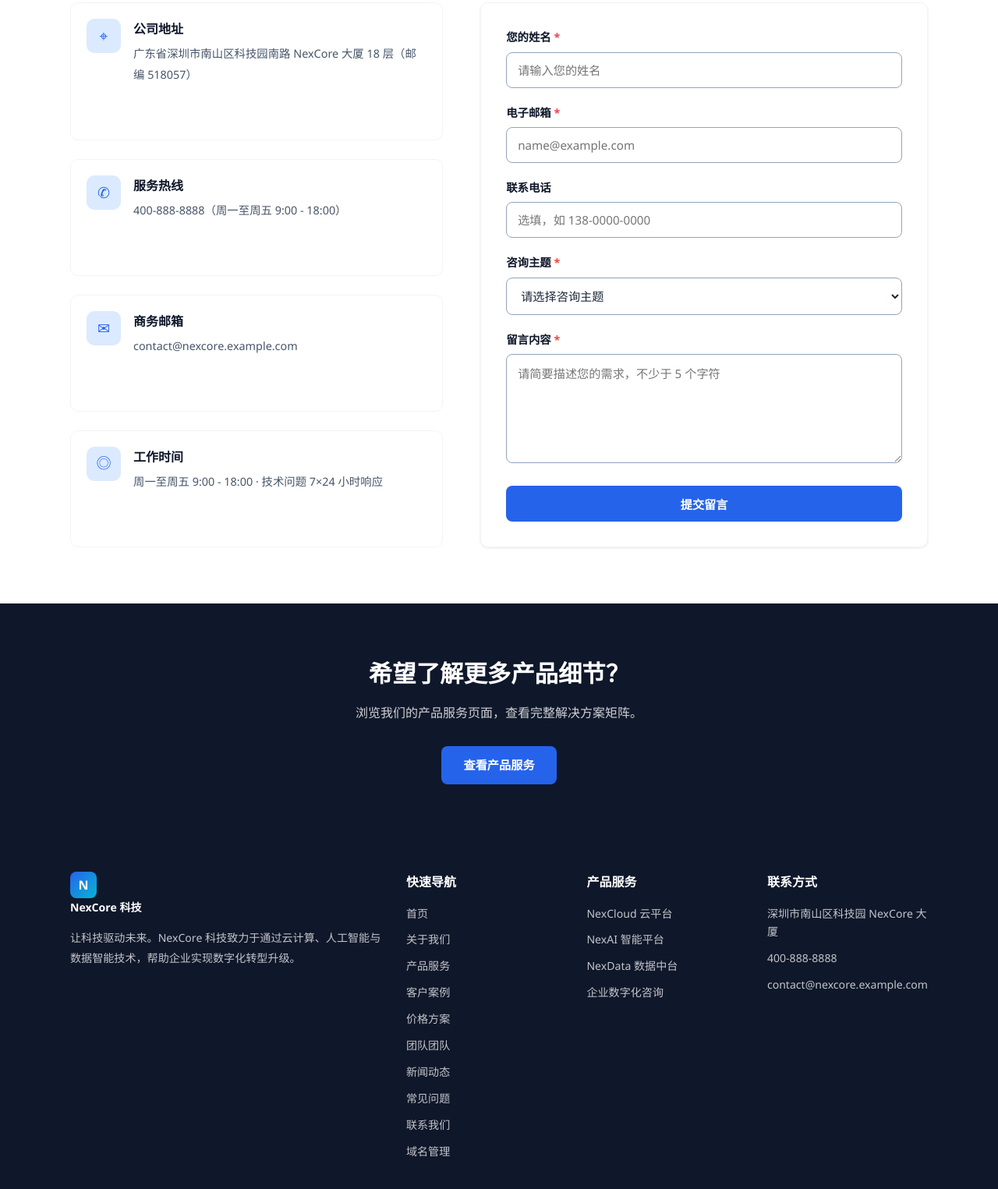
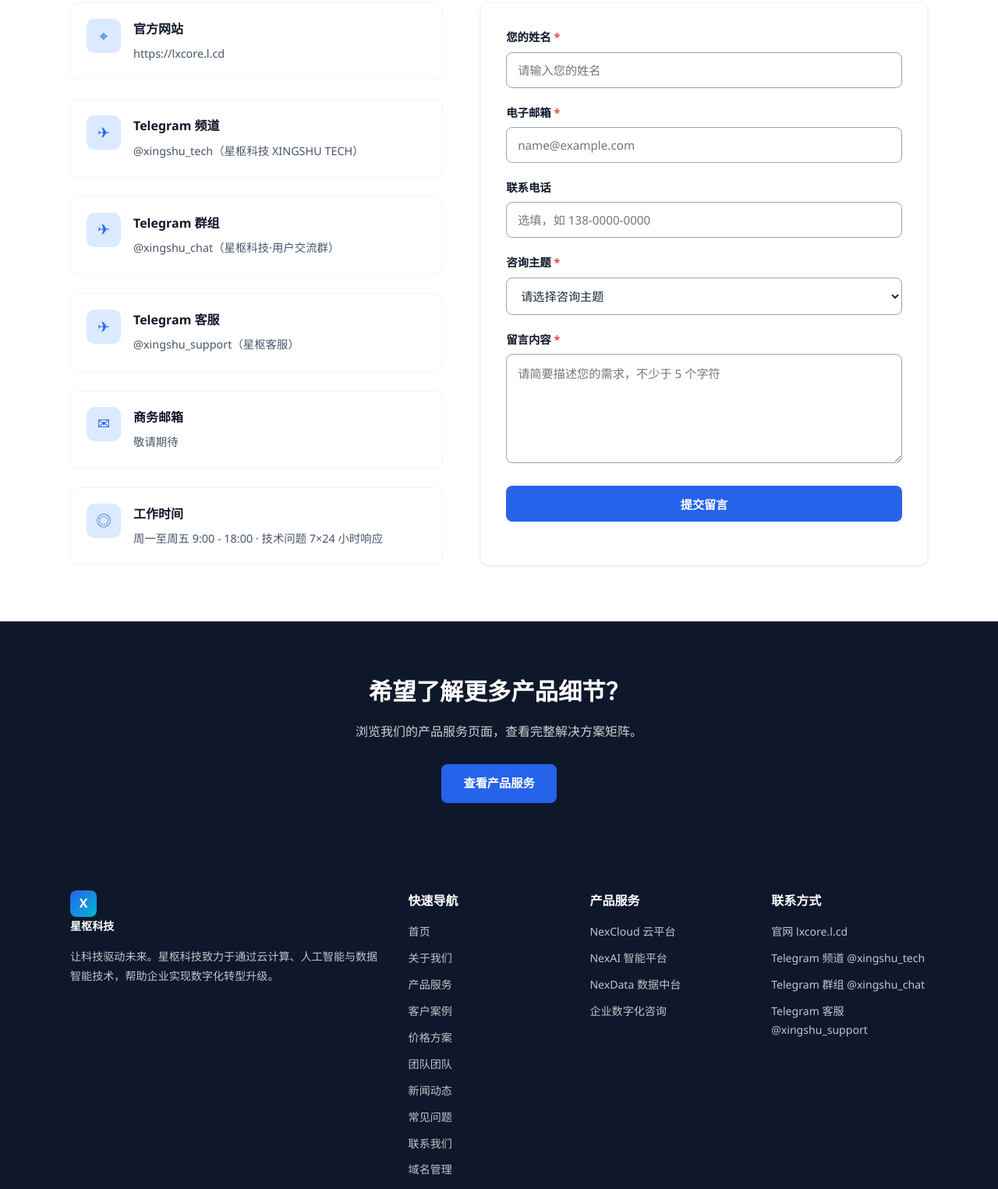
Before and after one commit to tomf02391-crypto/nexcore-site, a plain HTML site: page contact.html in a window 1280 px wide. Shown: the part 463-1988 px from the top of the page at 78% size. Drawn offline with Linux system fonts and the light colour scheme.

Commit message:
rebrand to XINGSHU TECH and update contact info

```diff
--- a/contact.html
+++ b/contact.html
@@ -3,8 +3,8 @@
 <head>
   <meta charset="UTF-8" />
   <meta name="viewport" content="width=device-width, initial-scale=1.0" />
-  <meta name="description" content="联系 NexCore 科技 - 联系方式、地址、咨询表单" />
-  <title>联系我们 - NexCore 科技</title>
+  <meta name="description" content="联系 星枢科技 XINGSHU TECH - 联系方式、地址、咨询表单" />
+  <title>联系我们 - 星枢科技 XINGSHU TECH</title>
   <link rel="icon" href="favicon.ico" type="image/x-icon" />
   <link rel="stylesheet" href="style.css" />
 </head>
@@ -14,8 +14,8 @@
   <header class="navbar">
     <div class="container">
       <a href="index.html" class="logo">
-        <span class="logo-icon">N</span>
-        <span>NexCore 科技</span>
+        <span class="logo-icon">X</span>
+        <span>星枢科技</span>
       </a>
       <nav class="nav-links">
         <a href="index.html">首页</a>
@@ -56,22 +56,36 @@
           <div class="info-item">
             <span class="ii-icon">⌖</span>
             <div>
-              <strong>公司地址</strong>
-              <span>广东省深圳市南山区科技园南路 NexCore 大厦 18 层（邮编 518057）</span>
+              <strong>官方网站</strong>
+              <span><a href="https://lxcore.l.cd" target="_blank" rel="noopener">https://lxcore.l.cd</a></span>
             </div>
           </div>
           <div class="info-item">
-            <span class="ii-icon">✆</span>
+            <span class="ii-icon">✈</span>
             <div>
-              <strong>服务热线</strong>
-              <span>400-888-8888（周一至周五 9:00 - 18:00）</span>
+              <strong>Telegram 频道</strong>
+              <span><a href="https://t.me/xingshu_tech" target="_blank" rel="noopener">@xingshu_tech</a>（星枢科技 XINGSHU TECH）</span>
+            </div>
+          </div>
+          <div class="info-item">
+            <span class="ii-icon">✈</span>
+            <div>
+              <strong>Telegram 群组</strong>
+              <span><a href="https://t.me/xingshu_chat" target="_blank" rel="noopener">@xingshu_chat</a>（星枢科技·用户交流群）</span>
+            </div>
+          </div>
+          <div class="info-item">
+            <span class="ii-icon">✈</span>
+            <div>
+              <strong>Telegram 客服</strong>
+              <span><a href="https://t.me/xingshu_support" target="_blank" rel="noopener">@xingshu_support</a>（星枢客服）</span>
             </div>
           </div>
           <div class="info-item">
             <span class="ii-icon">✉</span>
             <div>
               <strong>商务邮箱</strong>
-              <span>contact@nexcore.example.com</span>
+              <span>敬请期待</span>
             </div>
           </div>
           <div class="info-item">
@@ -145,10 +159,10 @@
       <div class="footer-grid">
         <div class="footer-col">
           <a href="index.html" class="logo" style="color:#fff;">
-            <span class="logo-icon">N</span>
-            <span>NexCore 科技</span>
+            <span class="logo-icon">X</span>
+            <span>星枢科技</span>
           </a>
-          <p style="margin-top:14px;">让科技驱动未来。NexCore 科技致力于通过云计算、人工智能与数据智能技术，帮助企业实现数字化转型升级。</p>
+          <p style="margin-top:14px;">让科技驱动未来。星枢科技致力于通过云计算、人工智能与数据智能技术，帮助企业实现数字化转型升级。</p>
         </div>
         <div class="footer-col">
           <h4>快速导航</h4>
@@ -172,13 +186,14 @@
         </div>
         <div class="footer-col">
           <h4>联系方式</h4>
-          <a href="contact.html">深圳市南山区科技园 NexCore 大厦</a>
-          <a href="contact.html">400-888-8888</a>
-          <a href="contact.html">contact@nexcore.example.com</a>
+          <a href="https://lxcore.l.cd" target="_blank" rel="noopener">官网 lxcore.l.cd</a>
+          <a href="https://t.me/xingshu_tech" target="_blank" rel="noopener">Telegram 频道 @xingshu_tech</a>
+          <a href="https://t.me/xingshu_chat" target="_blank" rel="noopener">Telegram 群组 @xingshu_chat</a>
+          <a href="https://t.me/xingshu_support" target="_blank" rel="noopener">Telegram 客服 @xingshu_support</a>
         </div>
       </div>
       <div class="footer-bottom">
-        © <span id="currentYear">2026</span> NexCore 科技（示例站点）。保留所有权利。
+        © <span id="currentYear">2026</span> 星枢科技（XINGSHU TECH）。保留所有权利。
       </div>
     </div>
   </footer>
--- a/script.js
+++ b/script.js
@@ -1,5 +1,5 @@
 /* =========================================================
-   NexCore 科技 - 全局交互脚本
+   星枢科技 - 全局交互脚本
    导航切换 / 表单校验 / 返回顶部 / 页脚年份
    ========================================================= */
 (function () {
--- a/style.css
+++ b/style.css
@@ -1,5 +1,5 @@
 /* =========================================================
-   NexCore 科技 - 企业展示官网样式表
+   星枢科技 - 企业展示官网样式表
    现代简洁风格，PC 与移动端自适应
    ========================================================= */
 
```
Also changed, not shown: 404.html (+12 -11 lines), about.html (+17 -16 lines), blog.html (+14 -13 lines), cases.html (+12 -11 lines), dns.html (+11 -10 lines), faq.html (+13 -12 lines), index.html (+14 -13 lines), pricing.html (+12 -11 lines), products.html (+12 -11 lines), team.html (+13 -12 lines), robots.txt, 1 other file.
